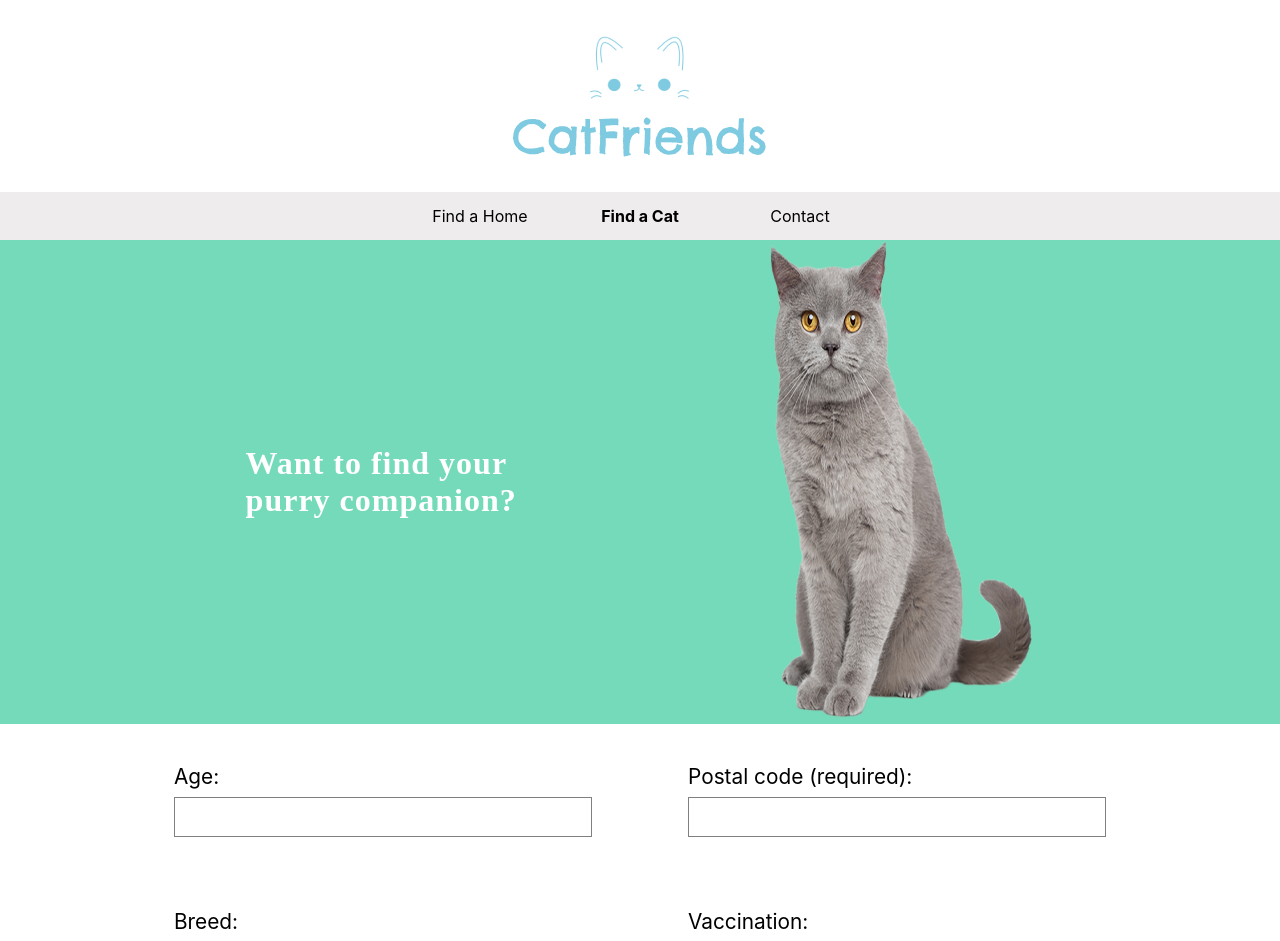
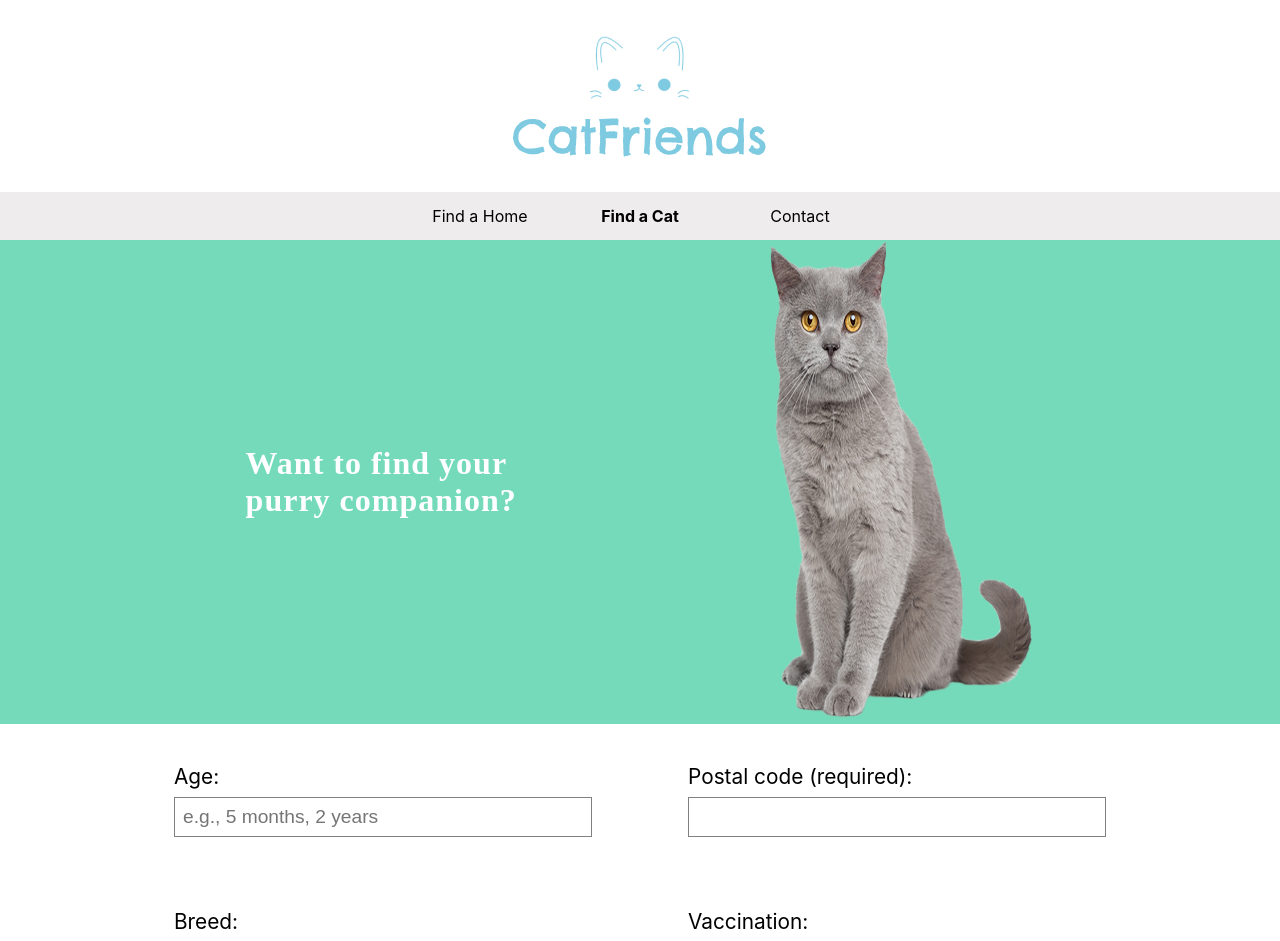
Before and after one commit to mphist/CatFriends, a React app in the folder packages/web/: page /adopt in a window 1280 px wide. Shown: the top 941 px of the page. Built offline with nearby package versions, Linux system fonts and the light colour scheme; a web font is replaced by a local one.

Commit message:
Small UX change

```diff
--- a/packages/web/src/pages/Adopt/Adopt.tsx
+++ b/packages/web/src/pages/Adopt/Adopt.tsx
@@ -25,7 +25,11 @@ export default function Adopt({}: AdoptProps) {
         <div className="gridBox">
           <div>
             <label>Age:</label>
-            <input value={age} onChange={(e) => setAge(e.target.value)} />
+            <input
+              value={age}
+              onChange={(e) => setAge(e.target.value)}
+              placeholder="e.g., 5 months, 2 years"
+            />
           </div>
           <div>
             <label>Postal code (required):</label>
```
